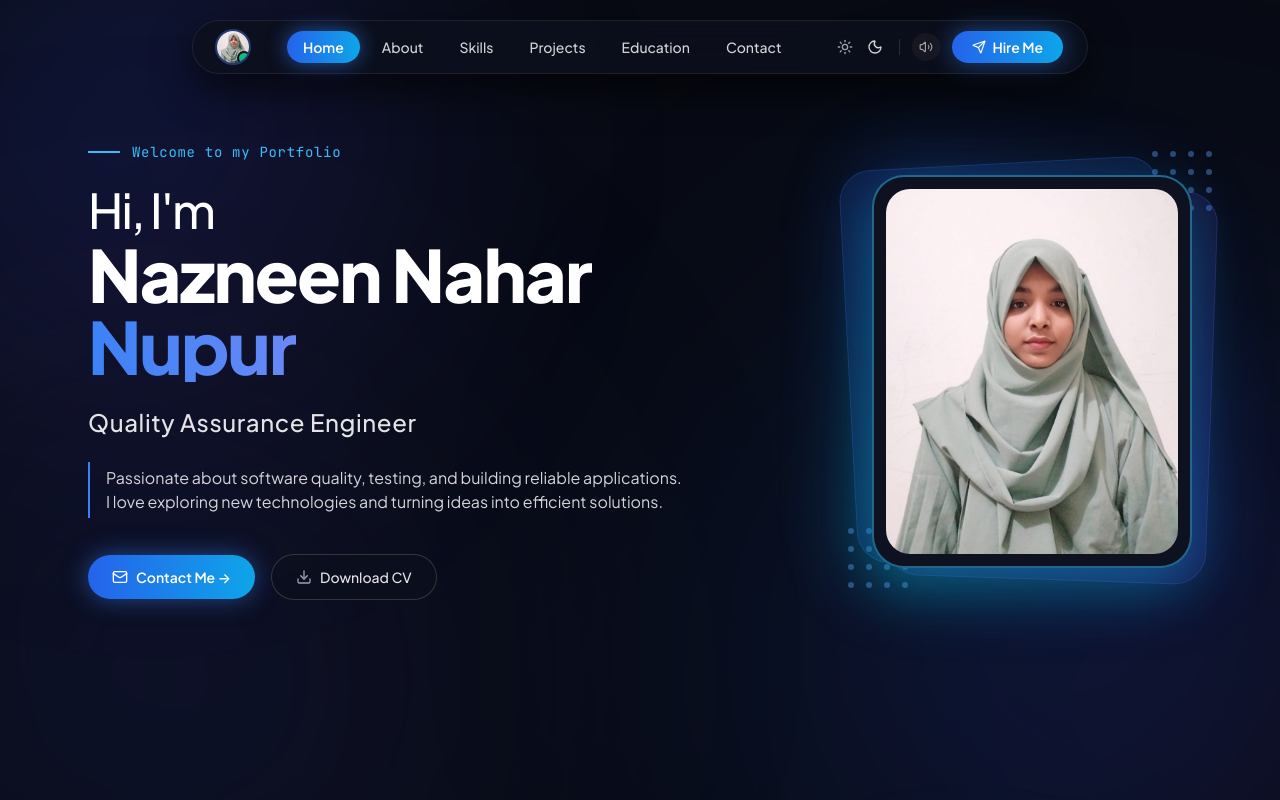
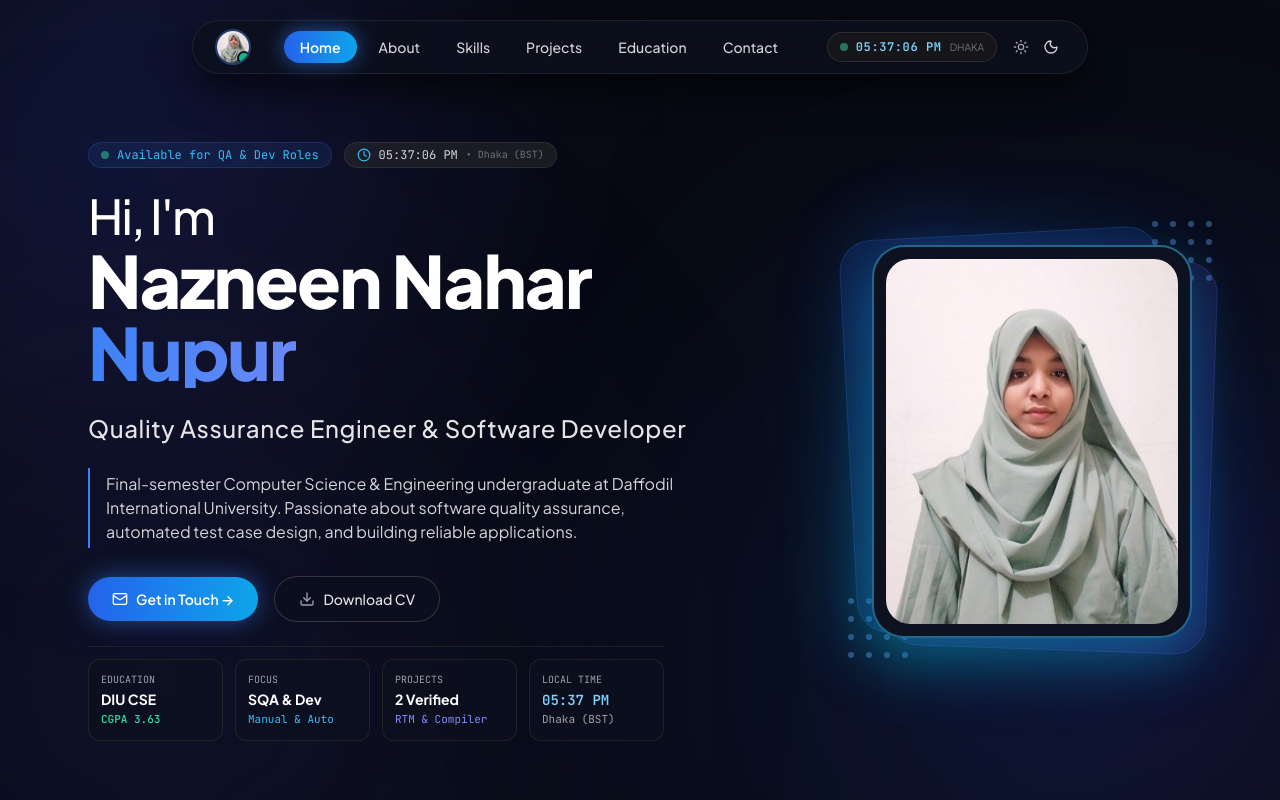
Before and after one commit to nupurDIU/portfolio, a plain HTML site: page index.html in a window 1280 px wide. Shown: the top 800 px of the page. Drawn offline with nearby package versions, Linux system fonts and the light colour scheme.

Commit message:
feat: remove hire me & audio buttons, integrate live digital clock and organize hero section

```diff
--- a/assets/js/main.js
+++ b/assets/js/main.js
@@ -710,4 +710,40 @@ document.addEventListener('DOMContentLoaded', () => {
       }, 750);
     });
   }
+
+  /* --------------------------------------------------------------------------
+     8. LIVE CLOCK DISPLAY (Dhaka Time / BST UTC+6)
+     -------------------------------------------------------------------------- */
+  function updateLiveTime() {
+    const now = new Date();
+    const fullOptions = {
+      timeZone: 'Asia/Dhaka',
+      hour: '2-digit',
+      minute: '2-digit',
+      second: '2-digit',
+      hour12: true
+    };
+    try {
+      const timeFormatter = new Intl.DateTimeFormat('en-US', fullOptions);
+      const timeStr = timeFormatter.format(now);
+
+      const navClock = document.getElementById('nav-live-time');
+      if (navClock) navClock.textContent = timeStr;
+
+      const heroClock = document.getElementById('hero-live-clock');
+      if (heroClock) heroClock.textContent = timeStr;
+
+      const heroQuickTime = document.getElementById('hero-quick-time');
+      if (heroQuickTime) {
+        const shortOptions = { timeZone: 'Asia/Dhaka', hour: '2-digit', minute: '2-digit', hour12: true };
+        heroQuickTime.textContent = new Intl.DateTimeFormat('en-US', shortOptions).format(now);
+      }
+    } catch (err) {
+      const fallbackStr = now.toLocaleTimeString('en-US', { hour12: true });
+      const navClock = document.getElementById('nav-live-time');
+      if (navClock) navClock.textContent = fallbackStr;
+    }
+  }
+  updateLiveTime();
+  setInterval(updateLiveTime, 1000);
 });
--- a/index.html
+++ b/index.html
@@ -76,8 +76,15 @@
         <a href="#contact" class="nav-item px-3.5 py-1.5 rounded-full hover:text-white hover:bg-white/[0.06] transition-all">Contact</a>
       </div>
 
-      <!-- Right: Controls (Sun/Moon, Sound & Hire Me) -->
+      <!-- Right: Controls (Theme & Live Clock) -->
       <div class="flex items-center gap-3 shrink-0">
+        <!-- Live Time Display -->
+        <div class="flex items-center gap-2 px-3 py-1.5 rounded-full bg-zinc-900/90 border border-zinc-700/60 text-zinc-300 font-mono text-xs shadow-inner">
+          <span class="w-2 h-2 rounded-full bg-emerald-400 animate-pulse"></span>
+          <span id="nav-live-time" class="tracking-wider text-sky-300 font-semibold">--:--:--</span>
+          <span class="text-[10px] text-zinc-500 uppercase font-sans hidden md:inline">Dhaka</span>
+        </div>
+
         <!-- Sun / Moon Theme Icons -->
         <div class="flex items-center gap-1.5 text-zinc-400">
           <button id="theme-toggle-sun" aria-label="Sun icon" class="w-6 h-6 flex items-center justify-center hover:text-white transition-colors">
@@ -87,20 +94,6 @@
             <i data-lucide="moon" class="w-4 h-4"></i>
           </button>
         </div>
-
-        <!-- Vertical Separator -->
-        <span class="w-[1px] h-4 bg-zinc-700/60 hidden sm:block"></span>
-
-        <!-- Sound Effect Toggle -->
-        <button id="sound-toggle" aria-label="Toggle sound feedback" title="Haptic sound feedback" class="hidden sm:flex w-7 h-7 rounded-full bg-zinc-800/40 hover:bg-zinc-700/60 items-center justify-center text-zinc-400 hover:text-white transition-all">
-          <i data-lucide="volume-2" class="w-3.5 h-3.5" id="sound-icon"></i>
-        </button>
-
-        <!-- Hire Me CTA Button -->
-        <a href="mailto:nupur23105101072@diu.edu.bd" class="px-4 sm:px-5 py-1.5 rounded-full bg-gradient-to-r from-blue-600 to-sky-500 hover:from-blue-500 hover:to-sky-400 text-white text-xs sm:text-sm font-semibold shadow-[0_0_25px_rgba(59,130,246,0.5)] active:scale-95 transition-all flex items-center gap-1.5">
-          <i data-lucide="send" class="w-3.5 h-3.5"></i>
-          <span>Hire Me</span>
-        </a>
       </div>
 
     </nav>
@@ -116,10 +109,17 @@
         <!-- Left Column: Typography, Bio & Action Buttons -->
         <div class="lg:col-span-7 space-y-6">
 
-          <!-- Welcome Pill Line -->
-          <div class="flex items-center gap-3 text-xs sm:text-sm font-mono text-sky-400 tracking-wider">
-            <span class="w-8 h-[2px] bg-sky-400"></span>
-            <span>Welcome to my Portfolio</span>
+          <!-- Status Pill & Live Clock Line -->
+          <div class="flex flex-wrap items-center gap-3 text-xs font-mono">
+            <div class="inline-flex items-center gap-2 px-3 py-1 rounded-full bg-blue-500/10 border border-blue-500/20 text-sky-400">
+              <span class="w-2 h-2 rounded-full bg-emerald-400 animate-pulse"></span>
+              <span>Available for QA & Dev Roles</span>
+            </div>
+            <div class="inline-flex items-center gap-2 px-3 py-1 rounded-full bg-zinc-800/60 border border-zinc-700/50 text-zinc-300">
+              <i data-lucide="clock" class="w-3.5 h-3.5 text-sky-400"></i>
+              <span id="hero-live-clock">--:--:--</span>
+              <span class="text-zinc-500 text-[10px] hidden sm:inline">• Dhaka (BST)</span>
+            </div>
           </div>
 
           <!-- Main Name Headline with Blue-Purple Gradient -->
@@ -133,22 +133,22 @@
 
           <!-- Subheading -->
           <p class="text-xl sm:text-2xl font-medium text-zinc-200 tracking-wide">
-            Quality Assurance Engineer
+            Quality Assurance Engineer & Software Developer
           </p>
 
           <!-- Description paragraph with left vertical accent line -->
           <div class="border-l-2 border-blue-500 pl-4 py-1">
             <p class="text-sm sm:text-base text-zinc-300 leading-relaxed font-normal max-w-xl">
-              Passionate about software quality, testing, and building reliable applications. I love exploring new technologies and turning ideas into efficient solutions.
+              Final-semester Computer Science & Engineering undergraduate at Daffodil International University. Passionate about software quality assurance, automated test case design, and building reliable applications.
             </p>
           </div>
 
           <!-- Action Buttons (Contact Me & Download CV) -->
-          <div class="flex flex-wrap items-center gap-4 pt-3">
+          <div class="flex flex-wrap items-center gap-4 pt-1">
             <!-- Contact Me Button -->
-            <a href="mailto:nupur23105101072@diu.edu.bd" class="px-6 py-3 rounded-full bg-gradient-to-r from-blue-600 to-sky-500 hover:from-blue-500 hover:to-sky-400 text-white font-semibold text-xs sm:text-sm flex items-center gap-2 shadow-[0_0_25px_rgba(59,130,246,0.5)] active:scale-95 transition-all">
+            <a href="#contact" class="px-6 py-3 rounded-full bg-gradient-to-r from-blue-600 to-sky-500 hover:from-blue-500 hover:to-sky-400 text-white font-semibold text-xs sm:text-sm flex items-center gap-2 shadow-[0_0_25px_rgba(59,130,246,0.5)] active:scale-95 transition-all">
               <i data-lucide="mail" class="w-4 h-4"></i>
-              <span>Contact Me →</span>
+              <span>Get in Touch →</span>
             </a>
 
             <!-- Download CV Button -->
@@ -156,6 +156,30 @@
               <i data-lucide="download" class="w-4 h-4 text-zinc-400"></i>
               <span>Download CV</span>
             </a>
+          </div>
+
+          <!-- Quick Overview Metric Cards (Organized Credentials) -->
+          <div class="grid grid-cols-2 sm:grid-cols-4 gap-3 pt-3 border-t border-zinc-800/80 max-w-xl">
+            <div class="p-3 rounded-xl bg-[#0d111f]/70 border border-zinc-800/80 hover:border-blue-500/30 transition-all">
+              <span class="text-[10px] font-mono text-zinc-400 uppercase block">Education</span>
+              <span class="text-sm font-bold text-white">DIU CSE</span>
+              <span class="text-[11px] font-mono text-emerald-400 block font-semibold">CGPA 3.63</span>
+            </div>
+            <div class="p-3 rounded-xl bg-[#0d111f]/70 border border-zinc-800/80 hover:border-sky-500/30 transition-all">
+              <span class="text-[10px] font-mono text-zinc-400 uppercase block">Focus</span>
+              <span class="text-sm font-bold text-white">SQA & Dev</span>
+              <span class="text-[11px] font-mono text-sky-400 block">Manual & Auto</span>
+            </div>
+            <div class="p-3 rounded-xl bg-[#0d111f]/70 border border-zinc-800/80 hover:border-indigo-500/30 transition-all">
+              <span class="text-[10px] font-mono text-zinc-400 uppercase block">Projects</span>
+              <span class="text-sm font-bold text-white">2 Verified</span>
+              <span class="text-[11px] font-mono text-indigo-400 block">RTM & Compiler</span>
+            </div>
+            <div class="p-3 rounded-xl bg-[#0d111f]/70 border border-zinc-800/80 hover:border-emerald-500/30 transition-all">
+              <span class="text-[10px] font-mono text-zinc-400 uppercase block">Local Time</span>
+              <span id="hero-quick-time" class="text-sm font-bold text-sky-300 font-mono">--:--</span>
+              <span class="text-[11px] font-mono text-zinc-400 block">Dhaka (BST)</span>
+            </div>
           </div>
 
         </div>
```
Also changed, not shown: about.html (+9 -9 lines), contact.html (+9 -9 lines), projects.html (+9 -9 lines), 1 other file.
